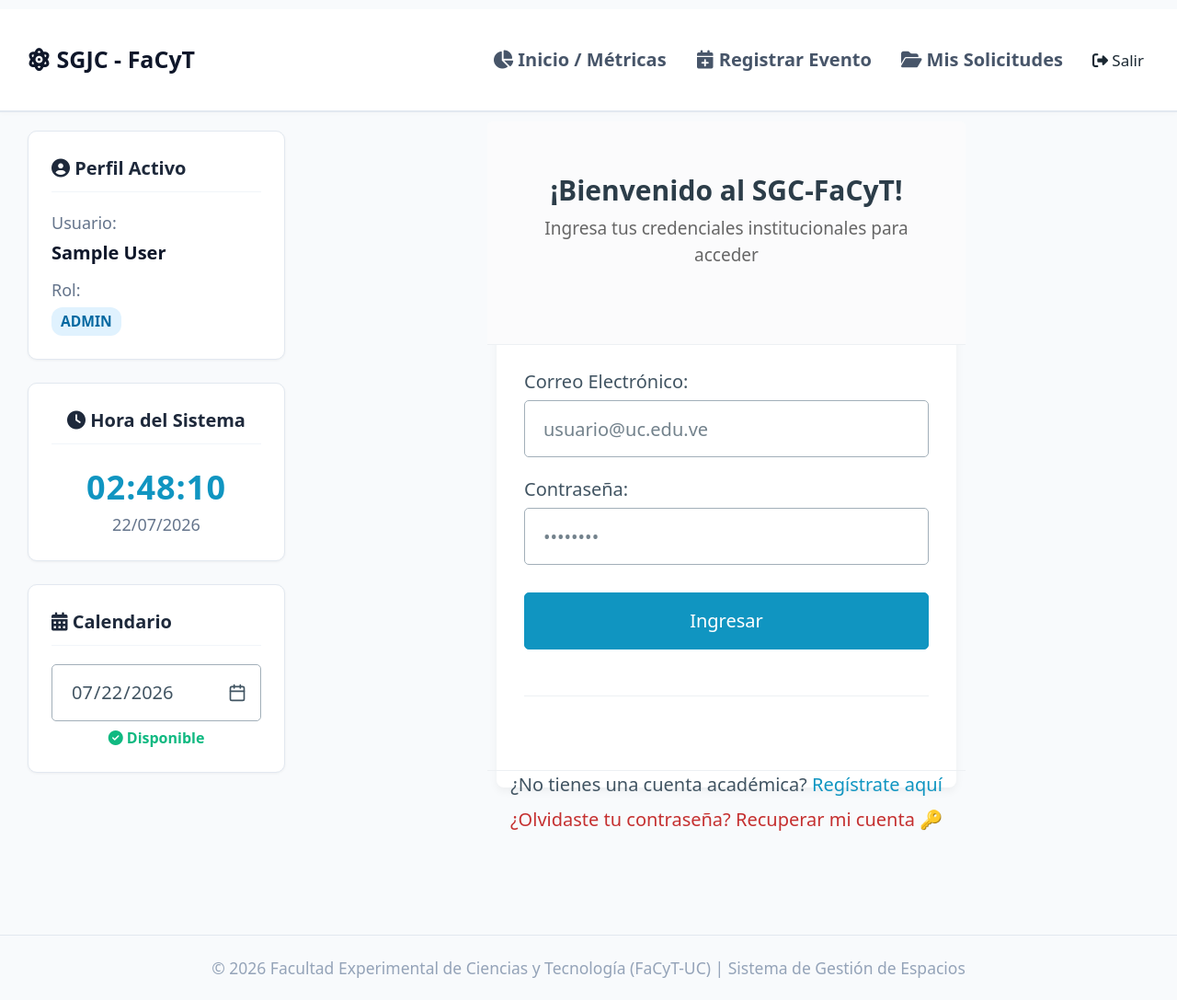
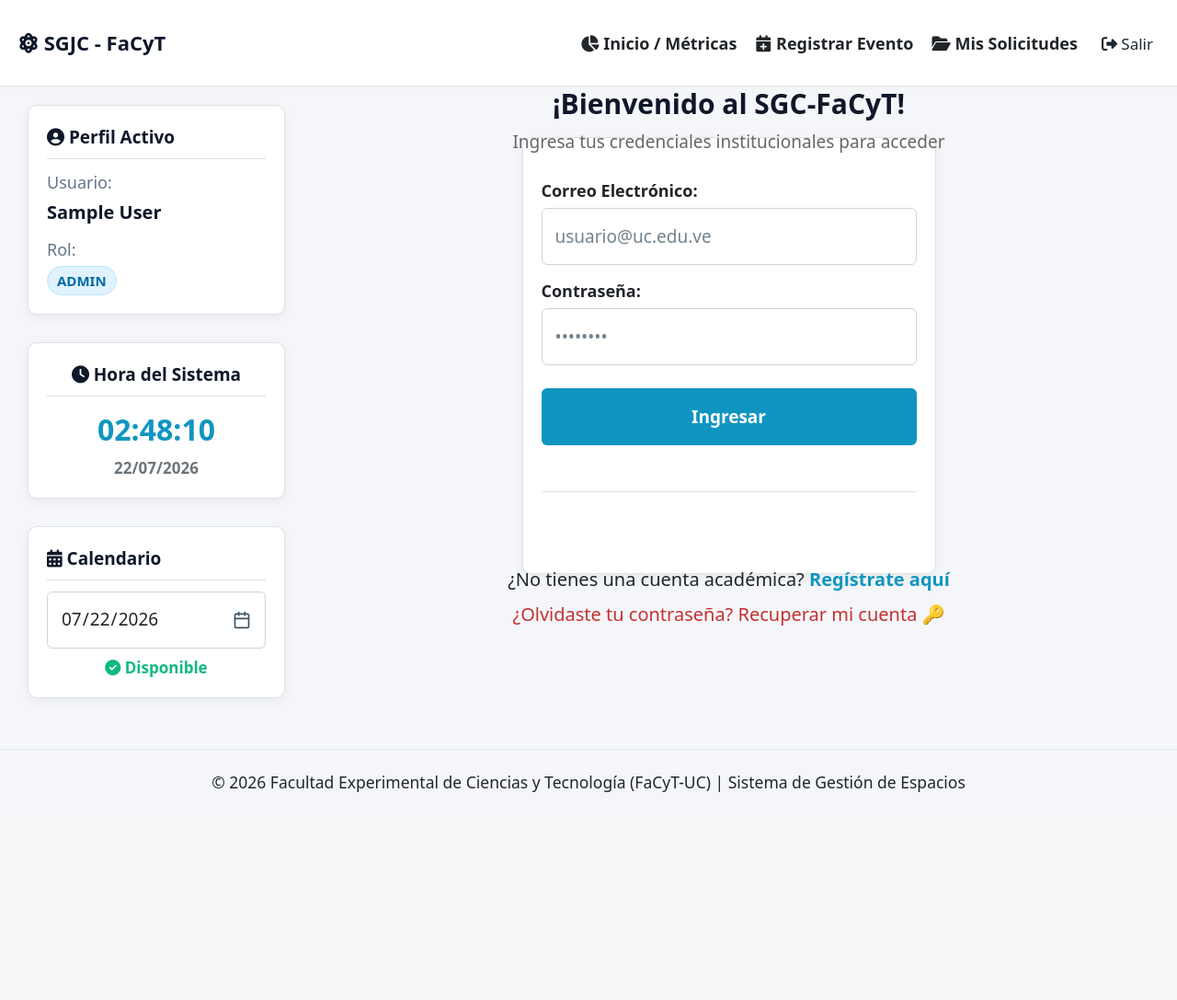
Before and after one commit to Yosismararcia/SGJC_FACYT-sistemas-informacion, a Flask app: page /login in a window 1280 px wide. Shown: the whole page at 92% size. After the commit the page ends 861 px from the top, so only its background shows below. Run offline with Flask 3, Linux system fonts and the light colour scheme; the visitor is signed in with stand-in values (Sample User, id 1); data that the repository does not hold is empty.

Commit message:
style: corregir layout de barra lateral y diseño del login en tema claro

```diff
--- a/templates/base.html
+++ b/templates/base.html
@@ -10,139 +10,256 @@
     <link rel="stylesheet" href="https://cdnjs.cloudflare.com/ajax/libs/font-awesome/6.4.0/css/all.min.css">
     <style>
         :root {
-            --primary: #0284c7;
-            --primary-hover: #0369a1;
+            --primary: #0056b3;
+            --primary-hover: #004085;
+            --accent: #17a2b8;
+            --bg-main: #f4f6f9;
             --bg-card: #ffffff;
-            --border-color: #e2e8f0;
+            --text-main: #212529;
+            --text-muted: #6c757d;
+            --border-color: #dee2e6;
+            --shadow-soft: 0 4px 12px rgba(0, 0, 0, 0.05);
+            --radius: 10px;
         }
 
         body {
-            background-color: #f8fafc;
-            color: #334155;
-            padding-top: 10px;
+            background-color: var(--bg-main) !important;
+            color: var(--text-main) !important;
+            font-family: system-ui, -apple-system, "Segoe UI", Roboto, sans-serif;
+            margin: 0;
+            padding: 0;
         }
 
-        /* NAVEGACIÓN MODERNA Y RESPONSIVA */
-        nav.nav-container {
-            background: #ffffff;
-            padding: 0.8rem 1.5rem;
-            border-bottom: 2px solid #e2e8f0;
+        /* Neutralizar forzado oscuro de Pico.css */
+        [data-theme="dark"], article, section, div, main, .card {
+            background-color: transparent;
+            color: inherit;
+        }
+
+        /* =========================================================
+           MAQUETACIÓN PRINCIPAL Y BARRA LATERAL (SIDEBAR LAYOUT)
+           ========================================================= */
+        .app-layout {
+            display: grid !important;
+            grid-template-columns: 280px 1fr !important; /* Sidebar fija de 280px, resto para contenido */
+            gap: 25px !important;
+            align-items: start !important;
+            max-width: 1400px;
+            margin: 20px auto;
+        }
+
+        /* Sidebar contenedor */
+        .sidebar {
+            display: flex !important;
+            flex-direction: column !important;
+            gap: 15px !important;
+            width: 100% !important;
+        }
+
+        /* Sección principal del dashboard */
+        .main-content {
+            width: 100% !important;
+            min-width: 0; /* Evita desbordamiento de tablas/grids */
+        }
+
+        /* Adaptabilidad para móviles */
+        @media (max-width: 992px) {
+            .app-layout {
+                grid-template-columns: 1fr !important;
+            }
+        }
+
+        /* =========================================================
+           COMPONENTES Y TARJETAS
+           ========================================================= */
+        article, .card, .card-custom, main article {
+            background-color: var(--bg-card) !important;
+            color: var(--text-main) !important;
+            border: 1px solid var(--border-color) !important;
+            border-radius: var(--radius) !important;
+            box-shadow: var(--shadow-soft) !important;
+            padding: 20px !important;
+            margin-bottom: 15px !important;
+        }
+
+        .card-custom header {
+            font-weight: 700;
+            margin-bottom: 12px;
+            font-size: 0.95rem;
+            color: #0f172a;
+            border-bottom: 1px solid var(--border-color);
+            padding-bottom: 8px;
+            background: transparent;
+        }
+
+        h1, h2, h3, h4, h5, h6, strong {
+            color: #0f172a !important;
+            font-weight: 700 !important;
+        }
+
+        p, span, label, small {
+            color: var(--text-main);
+        }
+
+        /* Clock Box y Calendario Status */
+        .clock-box {
+            font-size: 1.6rem !important;
+            font-weight: 800 !important;
+            color: var(--primary) !important;
+            text-align: center;
+            margin: 5px 0;
+        }
+
+        .date-box {
+            text-align: center;
+            font-size: 0.85rem;
+            color: var(--text-muted);
+            font-weight: 600;
+        }
+
+        .calendar-status {
+            display: block;
+            margin-top: 8px;
+            font-size: 0.85rem;
+            font-weight: 600;
+            text-align: center;
+        }
+
+        /* Badges / Etiquetas */
+        .badge {
+            display: inline-block;
+            padding: 4px 10px;
+            border-radius: 20px;
+            font-size: 0.75rem;
+            font-weight: 700;
+            text-transform: uppercase;
+        }
+
+        .badge-completado {
+            background-color: #e0f2fe;
+            color: #0369a1;
+            border: 1px solid #bae6fd;
+        }
+
+        /* =========================================================
+           TARJETAS KPI / ESTADÍSTICAS Y GRID
+           ========================================================= */
+        .grid {
+            display: grid !important;
+            grid-template-columns: repeat(auto-fit, minmax(180px, 1fr)) !important;
+            gap: 15px !important;
+            margin-bottom: 20px !important;
+        }
+
+        .grid > div, .kpi-card, .metric-box {
+            background-color: #ffffff !important;
+            border: 1px solid var(--border-color) !important;
+            border-radius: var(--radius) !important;
+            padding: 16px !important;
+            box-shadow: 0 2px 6px rgba(0,0,0,0.03) !important;
+            text-align: center;
+        }
+
+        .kpi-card span, .grid > div span, .grid > div strong {
+            color: var(--text-main) !important;
+        }
+
+        .kpi-card .number, .grid > div h3 {
+            font-size: 2rem !important;
+            font-weight: 800 !important;
+            color: var(--primary) !important;
+            margin: 5px 0 !important;
+        }
+
+        /* =========================================================
+           TABLAS, NAVEGACIÓN Y FORMULARIOS
+           ========================================================= */
+        .nav-container {
+            background-color: #ffffff !important;
+            border-bottom: 1px solid var(--border-color) !important;
+            padding: 10px 20px !important;
             box-shadow: 0 2px 4px rgba(0,0,0,0.02);
             margin-bottom: 20px;
         }
 
         .nav-brand {
-            font-size: 1.25rem;
-            font-weight: 700;
+            font-weight: 800;
+            font-size: 1.1rem;
             color: #0f172a;
         }
 
         .nav-link-custom {
+            color: var(--text-main) !important;
             font-weight: 600;
-            color: #475569 !important;
-            padding: 0.4rem 0.8rem;
-            border-radius: 6px;
-            transition: all 0.2s;
+            font-size: 0.9rem;
         }
 
         .nav-link-custom:hover {
-            background: #f1f5f9;
             color: var(--primary) !important;
         }
 
-        /* LAYOUT FLEXIBLE Y ADAPTATIVO */
-        .app-layout {
-            display: grid;
-            grid-template-columns: 280px 1fr;
-            gap: 20px;
-            align-items: start;
+        table {
+            width: 100% !important;
+            border-collapse: collapse !important;
+            background-color: #ffffff !important;
+            color: var(--text-main) !important;
         }
 
-        /* Ajuste para móviles */
-        @media (max-width: 992px) {
-            .app-layout {
-                grid-template-columns: 1fr;
-            }
+        table th {
+            background-color: #f8f9fa !important;
+            color: #495057 !important;
+            font-weight: 700 !important;
+            border-bottom: 2px solid var(--border-color) !important;
+            padding: 12px 16px !important;
+            text-align: left !important;
         }
 
-        /* TARJETAS Y CONTENEDORES */
-        .card-custom {
-            background: #ffffff;
-            border: 1px solid #e2e8f0;
-            border-radius: 10px;
-            padding: 1.25rem;
-            margin-bottom: 1.25rem;
-            box-shadow: 0 1px 3px rgba(0,0,0,0.05);
+        table td {
+            padding: 12px 16px !important;
+            border-bottom: 1px solid var(--border-color) !important;
+            color: var(--text-main) !important;
         }
 
-        .card-custom header {
-            font-weight: 700;
-            border-bottom: 1px solid #f1f5f9;
-            padding-bottom: 0.5rem;
-            margin-bottom: 1rem;
-            color: #1e293b;
+        input, select, textarea {
+            background-color: #ffffff !important;
+            color: #212529 !important;
+            border: 1px solid #ced4da !important;
+            border-radius: 6px !important;
+            padding: 10px 14px !important;
+            font-size: 0.95rem !important;
+            width: 100%;
         }
 
-        /* TABLAS CON SCROLL HORIZONTAL SEGURA */
-        .table-responsive {
-            width: 100%;
-            overflow-x: auto;
-            -webkit-overflow-scrolling: touch;
-            margin-bottom: 1rem;
+        input:focus, select:focus, textarea:focus {
+            border-color: var(--primary) !important;
+            box-shadow: 0 0 0 3px rgba(0, 86, 179, 0.15) !important;
+            outline: none !important;
         }
 
-        table {
-            width: 100%;
-            white-space: nowrap;
+        button, .button, input[type="submit"] {
+            background-color: var(--primary) !important;
+            color: #ffffff !important;
+            border: none !important;
+            border-radius: 6px !important;
+            padding: 10px 20px !important;
+            font-weight: 600 !important;
+            cursor: pointer;
         }
 
-        /* INSIGNIAS DE ESTADO (BADGES) */
-        .badge {
-            padding: 4px 10px;
-            border-radius: 12px;
-            font-size: 0.78rem;
-            font-weight: 600;
-            text-transform: uppercase;
-            display: inline-block;
-        }
-        .badge-aprobado { background: #dcfce7; color: #15803d; }
-        .badge-pendiente { background: #fef9c3; color: #a16207; }
-        .badge-rechazado { background: #fee2e2; color: #b91c1c; }
-        .badge-completado { background: #e0f2fe; color: #0369a1; }
-
-        /* WIDGET RELOJ Y CALENDARIO */
-        .clock-box {
-            font-size: 1.8rem;
-            font-weight: 800;
-            color: var(--primary);
-            text-align: center;
-            letter-spacing: 1px;
+        button:hover, .button:hover, input[type="submit"]:hover {
+            background-color: var(--primary-hover) !important;
         }
 
-        .date-box {
-            text-align: center;
-            color: #64748b;
-            font-size: 0.9rem;
-            font-weight: 500;
-        }
-
-        .calendar-status {
-            font-size: 0.8rem;
-            margin-top: 6px;
-            display: block;
-            text-align: center;
-            font-weight: 600;
-        }
-
-        /* FLASH MESSAGES */
+        /* Alertas / Mensajes Flash */
         .msg-flash {
             padding: 12px 16px;
+            border-radius: 6px;
             margin-bottom: 20px;
-            border-radius: 8px;
-            font-weight: 500;
+            font-weight: 600;
+            font-size: 0.9rem;
         }
+        .msg-error, .msg-danger { background-color: #ffe4e6; color: #9f1239; border: 1px solid #fecdd3; }
         .msg-success { background-color: #dcfce7; color: #166534; border: 1px solid #bbf7d0; }
-        .msg-error { background-color: #fee2e2; color: #991b1b; border: 1px solid #fecaca; }
     </style>
 </head>
 <body>
--- a/templates/login.html
+++ b/templates/login.html
@@ -3,36 +3,42 @@
 {% block title %}Iniciar Sesión - SGJC-FaCyT{% endblock %}
 
 {% block content %}
-<article style="max-width: 500px; margin: 40px auto; padding: 30px; border-radius: 8px; box-shadow: 0 4px 10px rgba(0,0,0,0.05);">
-    <header style="text-align: center; margin-bottom: 25px;">
-        <h3 style="margin-bottom: 5px;">¡Bienvenido al SGC-FaCyT!</h3>
-        <p style="color: #666; font-size: 0.95rem;">Ingresa tus credenciales institucionales para acceder</p>
+<main class="container" style="display: flex; justify-content: center; align-items: center; min-height: 70vh; padding: 20px 0;">
+    <article style="max-width: 450px; width: 100%; margin: 0 auto; padding: 30px; border-radius: 12px; border: 1px solid var(--border-color); background: #ffffff; box-shadow: 0 10px 25px rgba(0,0,0,0.08);">
+        <header style="text-align: center; margin-bottom: 25px; background: transparent; border-bottom: none; padding: 0;">
+            <h3 style="margin-bottom: 5px; font-weight: 700; color: #0f172a;">¡Bienvenido al SGC-FaCyT!</h3>
+            <p style="color: #666; font-size: 0.95rem; margin: 0;">Ingresa tus credenciales institucionales para acceder</p>
         </header>
 
         <form action="/login" method="POST">
             <!-- Input de Correo -->
-        <label for="correo">Correo Electrónico:</label>
-        <input type="email" id="correo" name="correo" placeholder="usuario@uc.edu.ve" required>
+            <div style="margin-bottom: 15px;">
+                <label for="correo" style="font-weight: 600; font-size: 0.9rem; display: block; margin-bottom: 5px;">Correo Electrónico:</label>
+                <input type="email" id="correo" name="correo" placeholder="usuario@uc.edu.ve" required style="width: 100%; margin: 0;">
+            </div>
 
             <!-- Input de Contraseña -->
-        <label for="contrasena">Contraseña:</label>
-        <input type="password" id="contrasena" name="contrasena" placeholder="••••••••" required>
+            <div style="margin-bottom: 20px;">
+                <label for="contrasena" style="font-weight: 600; font-size: 0.9rem; display: block; margin-bottom: 5px;">Contraseña:</label>
+                <input type="password" id="contrasena" name="contrasena" placeholder="••••••••" required style="width: 100%; margin: 0;">
+            </div>
 
             <!-- Botón de Envío -->
-        <input type="submit" value="Ingresar" class="primary" style="width: 100%; margin-top: 10px;">
+            <input type="submit" value="Ingresar" class="primary" style="width: 100%; margin-top: 5px; font-weight: 700; cursor: pointer;">
         </form>
 
-    <hr style="margin: 25px 0;">
+        <hr style="margin: 25px 0; border: 0; border-top: 1px solid var(--border-color, #dee2e6);">
 
-    <footer style="text-align: center; font-size: 0.9rem; background: none; padding: 0;">
+        <footer style="text-align: center; font-size: 0.9rem; background: transparent; border-top: none; padding: 0;">
             <p style="margin-bottom: 8px;">
-            ¿No tienes una cuenta académica? <a href="/registro">Regístrate aquí</a>
+                ¿No tienes una cuenta académica? <a href="/registro" style="font-weight: 600;">Regístrate aquí</a>
             </p>
             <p style="margin-bottom: 0;">
-            <a href="/recuperar-acceso" style="color: #c53030; font-weight: 500;">
+                <a href="/recuperar-acceso" style="color: #c53030; font-weight: 500; text-decoration: none;">
                     ¿Olvidaste tu contraseña? Recuperar mi cuenta 🔑
                 </a>
             </p>
         </footer>
     </article>
+</main>
 {% endblock %}
```
Lines whose indentation alone changed are shown as unchanged.
